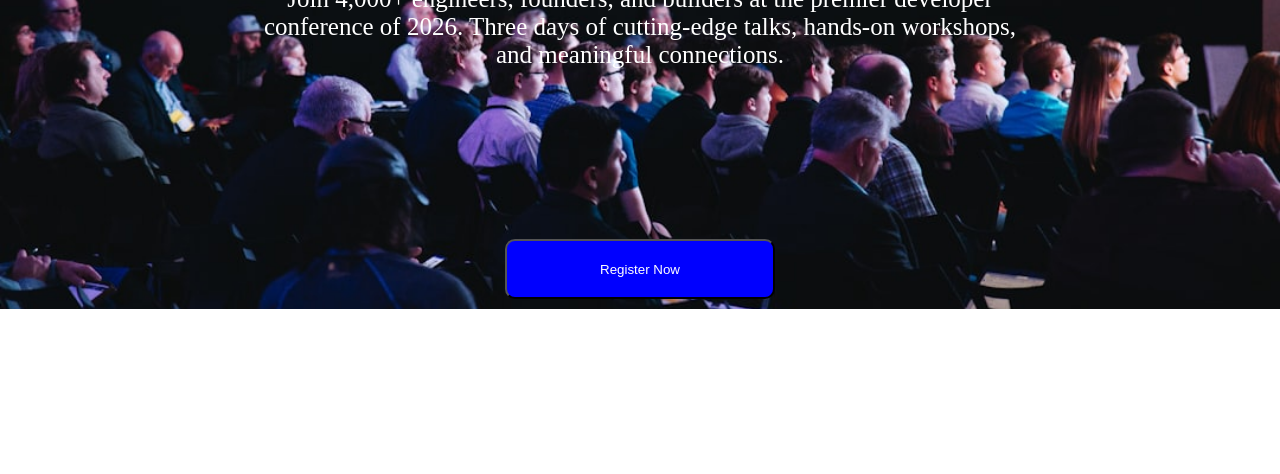
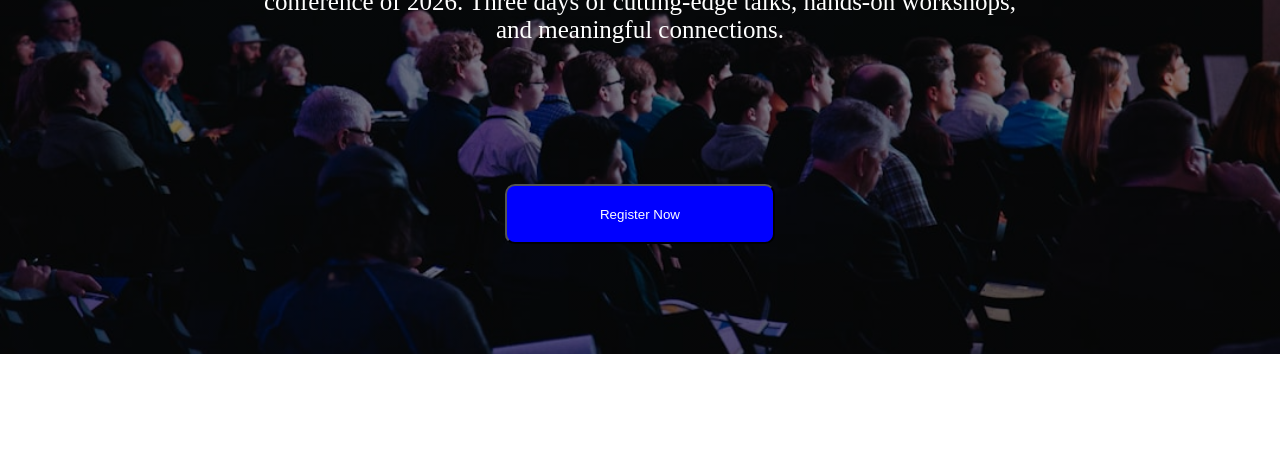
Before and after one commit to OrjoDasUtshab/DEVCONF2026, a plain HTML site: page index.html in a window 1280 px wide. Shown: the part 326-800 px from the top of the page. Drawn offline with Linux system fonts and the light colour scheme.

Commit message:
Banner-Desing-code-Fix-html and Css

```diff
--- a/index.html
+++ b/index.html
@@ -29,15 +29,16 @@
       <div class="button-Container"><button class="Button-content nav-bot">Register Now</button></div>
     </div>
 
-     <div>
-      <section>
+      <div>
+      <section class="hero-section">
 
         <div class="bunner-Container">
           <h1 class="h1-font">Code. <em>Connect.</em> Create</h1>
-        <p id="banner-text-p">Join 4,000+ engineers, founders, and builders at the premier developer <br>
-          conference of 2026. Three days of cutting-edge talks, hands-on workshops,<br>
-          and meaningful connections.</p>
-          <button class="Button-content secoend-button">Register Now</button>
+          <p id="banner-text-p">Join 4,000+ engineers, founders, and builders at the premier developer <br>
+            conference of 2026. Three days of cutting-edge talks, hands-on workshops,<br>
+            and meaningful connections.</p>
+          <div class="secoend-button-Container"> <button class="Button-content secoend-button">Register Now</button>
+          </div>
         </div>
 
 
--- a/style.css
+++ b/style.css
@@ -3,6 +3,8 @@
 }
 
 #nav-bar {
+
+
   display: flex;
   flex-wrap: wrap;
   flex-shrink: 1;
@@ -19,6 +21,8 @@ nav ul {
   gap: 40px;
   list-style: none;
   justify-content: center;
+
+
 }
 
 div nav ul li a {
@@ -27,6 +31,8 @@ div nav ul li a {
   text-decoration: none;
   color: black;
   border-radius: 15px;
+
+
 
 }
 
@@ -59,6 +65,10 @@ div nav ul li a:hover {
   color: rgb(67, 5, 253);
 }
 
+
+
+
+
 .button-Container {
   flex: 1;
   display: flex;
@@ -74,43 +84,55 @@ div nav ul li a:hover {
   flex: 1;
   margin-left: 100px;
   margin-top: 10px;
+
 }
-.banner-container img{
+
+.banner-container img {
   width: 100%;
 }
-section{
-  background-image: url('./assets/banner.jpg');
 
- height: 530px;
+.hero-section {
+  background: linear-gradient(rgba(0, 0, 0, 0.5), rgba(0, 0, 0, 0.5)), url('./assets/banner.jpg');
+
+  height: 600px;
 
   background-position: center;
   background-repeat: no-repeat;
 
   background-size: cover;
+  display: flex;
+  /* align-items: center; */
+  justify-content: center;
 
 }
-.bunner-Container{
+
+.bunner-Container {
   color: white;
   text-align: center;
-  padding-top: 40px ;
-  margin-top: 25px;
+  padding-top: 20px;
+  margin-top: 20px;
 
 
 }
-.h1-font{
+
+.h1-font {
   font-size: 75px;
-  font-weight:bold;
-  font-family:sans-serif;
+  font-weight: bold;
+  font-family: sans-serif;
   margin-bottom: 0%;
   margin-top: 80px;
 
 }
-#banner-text-p{
+
+#banner-text-p {
 
   font-size: 25px;
 }
-.secoend-button{
-  margin-top: 170px;
+
+.secoend-button {
+
   height: 60px;
   width: 270px;
+  margin-top: 140px;
+
 }
```
